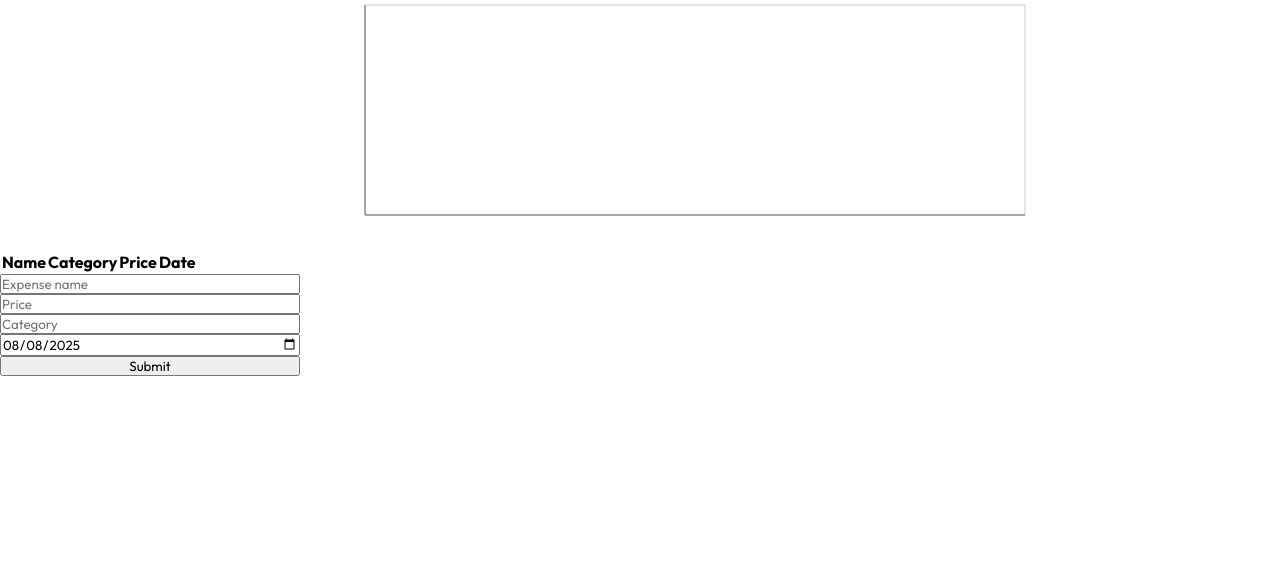
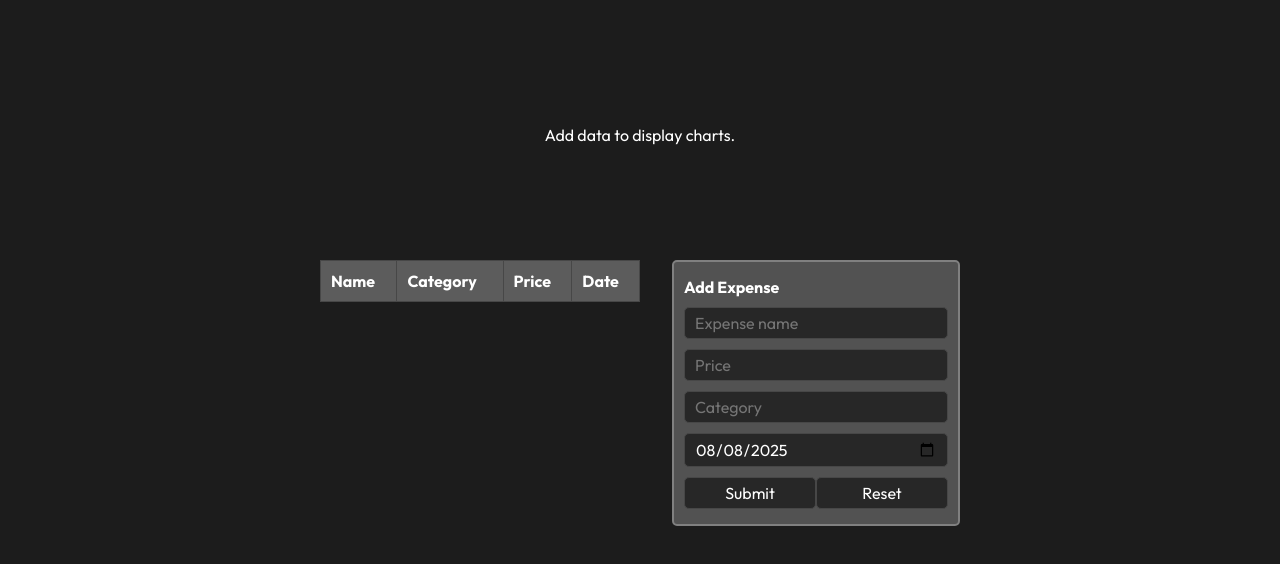
Before and after one commit to serhiimelnykkk/expense-tracker, a React (Vite) app: page / in a window 1280 px wide. Shown: the top 564 px of the page. Built offline with nearby package versions, Linux system fonts and the light colour scheme.

Commit message:
feat: Add styling

```diff
--- a/src/App.tsx
+++ b/src/App.tsx
@@ -2,18 +2,33 @@ import DataDisplayer from "./components/DataDisplayer/DataDisplayer";
 import Charts from "./components/Charts/Charts";
 import ExpenseForm from "./components/ExpenseForm/ExpenseForm";
 import useExpenses from "./hooks/useExpenses";
-
-// Add posibility to add new expenses
+import { Flex } from "./styles/styled";
 
 const App = () => {
   const { expenses, setExpenses, pieChartData, barChartData } = useExpenses();
 
   return (
-    <div>
+    <Flex
+      $css={{
+        width: "50%",
+        padding: "10px 0",
+        flexDirection: "column",
+        margin: "0 auto",
+        alignItems: "center",
+      }}
+    >
       <Charts pie={pieChartData} bar={barChartData} />
-      <DataDisplayer expenses={expenses} setExpenses={setExpenses} />
-      <ExpenseForm expenses={expenses} setExpenses={setExpenses} />
-    </div>
+      <Flex
+        $css={{
+          alignItems: "flex-start",
+          justifyContent: "space-between",
+          width: "100%",
+        }}
+      >
+        <DataDisplayer expenses={expenses} setExpenses={setExpenses} />
+        <ExpenseForm expenses={expenses} setExpenses={setExpenses} />
+      </Flex>
+    </Flex>
   );
 };
 
--- a/src/components/Charts/Charts.tsx
+++ b/src/components/Charts/Charts.tsx
@@ -7,6 +7,7 @@ import {
   XAxis,
   YAxis,
   CartesianGrid,
+  ResponsiveContainer,
 } from "recharts";
 import { Flex } from "../../styles/styled";
 
@@ -23,18 +24,38 @@ interface ChartsProps {
 
 const Charts = ({ pie, bar }: ChartsProps) => {
   return (
-    <Flex>
-      <PieChart width={300} height={250}>
-        <Pie data={pie} dataKey="price" label />
+    <Flex $css={{ width: "100%" }}>
+      {pie.length !== 0 ? (
+        <>
+          <ResponsiveContainer width="30%" height={250}>
+            <PieChart>
+              <Pie data={pie} dataKey="price" label fill="#4b9c6a" />
               <Tooltip />
             </PieChart>
-      <BarChart width={730} height={250} data={bar}>
+          </ResponsiveContainer>
+          <ResponsiveContainer width="70%" height={250}>
+            <BarChart data={bar}>
               <CartesianGrid />
               <XAxis dataKey="month" />
               <YAxis />
               <Tooltip />
-        <Bar dataKey="price" />
+              <Bar dataKey="price" fill="#3a6baf" />
             </BarChart>
+          </ResponsiveContainer>
+        </>
+      ) : (
+        <Flex
+          $css={{
+            alignItems: "center",
+            justifyContent: "center",
+            width: "100%",
+            height: "250px",
+            color: "white",
+          }}
+        >
+          <p>Add data to display charts.</p>
+        </Flex>
+      )}
     </Flex>
   );
 };
--- a/src/components/DataDisplayer/DataDisplayer.tsx
+++ b/src/components/DataDisplayer/DataDisplayer.tsx
@@ -1,9 +1,46 @@
 import { type Expense } from "../../types";
+import styled from "styled-components";
 
 interface DataDisplayerProps {
   expenses: Expense[];
   setExpenses: React.Dispatch<React.SetStateAction<Expense[]>>;
 }
+
+const Table = styled.table`
+  width: 50%;
+  border-collapse: collapse;
+  background-color: #5c5c5c;
+  color: white;
+  padding: 5px 10px;
+  outline: none;
+  & th,
+  tr,
+  td {
+    border: 1px solid #474747;
+    padding: 10px;
+  }
+`;
+
+const Button = styled.button`
+  background-color: #272727;
+  border: 1px solid #474747;
+  color: white;
+  padding: 5px 10px;
+  outline: none;
+  border-radius: 5px;
+  transition: border 0.3s;
+  font-size: 16px;
+
+  &:hover {
+    border: 1px solid #3689ff;
+  }
+`;
+
+const Thead = styled.thead`
+  & tr {
+    text-align: left;
+  }
+`;
 
 const DataDisplayer = ({ expenses, setExpenses }: DataDisplayerProps) => {
   const handleExpenseRemove = (id: string) => {
@@ -11,15 +48,15 @@ const DataDisplayer = ({ expenses, setExpenses }: DataDisplayerProps) => {
   };
 
   return (
-    <table>
-      <thead>
+    <Table>
+      <Thead>
         <tr>
           <th>Name</th>
           <th>Category</th>
           <th>Price</th>
           <th>Date</th>
         </tr>
-      </thead>
+      </Thead>
       <tbody>
         {expenses.map((expense) => (
           <tr key={expense.id}>
@@ -28,14 +65,14 @@ const DataDisplayer = ({ expenses, setExpenses }: DataDisplayerProps) => {
             <td>{expense.price}</td>
             <td>{expense.date}</td>
             <td>
-              <button onClick={() => handleExpenseRemove(expense.id)}>
+              <Button onClick={() => handleExpenseRemove(expense.id)}>
                 Remove
-              </button>
+              </Button>
             </td>
           </tr>
         ))}
       </tbody>
-    </table>
+    </Table>
   );
 };
 
--- a/src/components/ExpenseForm/ExpenseForm.tsx
+++ b/src/components/ExpenseForm/ExpenseForm.tsx
@@ -1,6 +1,7 @@
 import { useForm, type SubmitHandler } from "react-hook-form";
 import { type Expense } from "../../types";
 import { Flex } from "../../styles/styled";
+import styled from "styled-components";
 
 interface FormValues {
   name: string;
@@ -13,6 +14,56 @@ interface ExpenseFormProps {
   expenses: Expense[];
   setExpenses: React.Dispatch<React.SetStateAction<Expense[]>>;
 }
+
+const Input = styled.input`
+  background-color: #272727;
+  border: 1px solid #474747;
+  color: white;
+  padding: 5px 10px;
+  outline: none;
+  border-radius: 5px;
+  transition: border 0.3s;
+  font-size: 16px;
+
+  &:hover {
+    border: 1px solid #3689ff;
+  }
+`;
+
+const Form = styled.form`
+  background-color: #525252;
+  width: 45%;
+  padding: 15px 10px;
+  border-radius: 5px;
+  border: 2px solid gray;
+`;
+
+const Error = styled.p`
+  background-color: #ff7979;
+  border: 2px solid red;
+  border-radius: 5px;
+  color: white;
+  padding: 5px;
+`;
+
+const Heading = styled.h4`
+  color: white;
+`;
+
+const Button = styled.button`
+  background-color: #272727;
+  border: 1px solid #474747;
+  color: white;
+  padding: 5px 10px;
+  outline: none;
+  border-radius: 5px;
+  transition: border 0.3s;
+  font-size: 16px;
+
+  &:hover {
+    border: 1px solid #3689ff;
+  }
+`;
 
 const ExpenseForm = ({ setExpenses }: ExpenseFormProps) => {
   const {
@@ -37,10 +88,11 @@ const ExpenseForm = ({ setExpenses }: ExpenseFormProps) => {
 
   return (
     <>
-      <form onSubmit={handleSubmit(onSubmit)}>
-        <Flex $css={{ flexDirection: "column", maxWidth: "300px" }}>
-          <p>{errors.name?.message}</p>
-          <input
+      <Form onSubmit={handleSubmit(onSubmit)}>
+        <Flex $css={{ flexDirection: "column", gap: "10px" }}>
+          <Heading>Add Expense</Heading>
+          {errors.name?.message && <Error>{errors.name?.message}</Error>}
+          <Input
             type="text"
             placeholder="Expense name"
             {...register("name", {
@@ -48,8 +100,8 @@ const ExpenseForm = ({ setExpenses }: ExpenseFormProps) => {
               minLength: { value: 3, message: "Minimum length is 3" },
             })}
           />
-          <p>{errors.price?.message}</p>
-          <input
+          {errors.price?.message && <Error>{errors.price?.message}</Error>}
+          <Input
             type="number"
             placeholder="Price"
             {...register("price", {
@@ -61,8 +113,10 @@ const ExpenseForm = ({ setExpenses }: ExpenseFormProps) => {
               },
             })}
           />
-          <p>{errors.category?.message}</p>
-          <input
+          {errors.category?.message && (
+            <Error>{errors.category?.message}</Error>
+          )}
+          <Input
             type="text"
             placeholder="Category"
             {...register("category", {
@@ -70,17 +124,30 @@ const ExpenseForm = ({ setExpenses }: ExpenseFormProps) => {
               minLength: { value: 3, message: "Minimum Length is 3" },
             })}
           />
-          <p>{errors.date?.message}</p>
-          <input
+          {errors.date?.message && <Error>{errors.date?.message}</Error>}
+          <Input
             type="date"
             placeholder="Date"
             {...register("date", { required: "Required" })}
           />
-          <button disabled={isSubmitting} type="submit">
-            {isSubmitting ? "Loading..." : "Submit"}
-          </button>
+          <Flex>
+            <Button
+              style={{ width: "50%" }}
+              disabled={isSubmitting}
+              type="submit"
+            >
+              {isSubmitting ? "Loading..." : "Submit"}
+            </Button>
+            <Button
+              disabled={isSubmitting}
+              type="reset"
+              style={{ width: "50%" }}
+            >
+              {isSubmitting ? "Loading..." : "Reset"}
+            </Button>
+          </Flex>
         </Flex>
-      </form>
+      </Form>
     </>
   );
 };
--- a/src/styles/reset.css
+++ b/src/styles/reset.css
@@ -4,3 +4,11 @@
   box-sizing: border-box;
   font-family: 'Outfit', sans-serif;
 }
+
+button {
+  cursor: pointer;
+}
+
+body {
+  background-color: rgb(28, 28, 28);
+}
```
Lines whose indentation alone changed are shown as unchanged.
